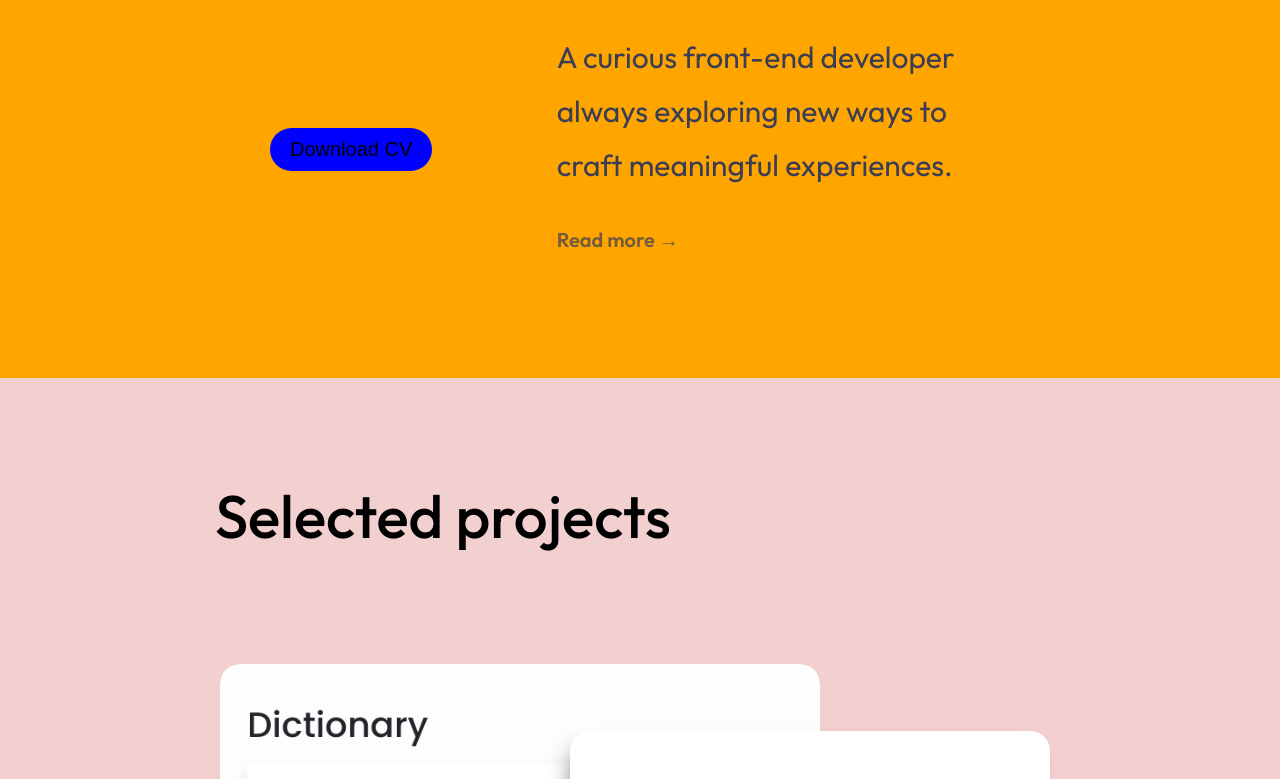
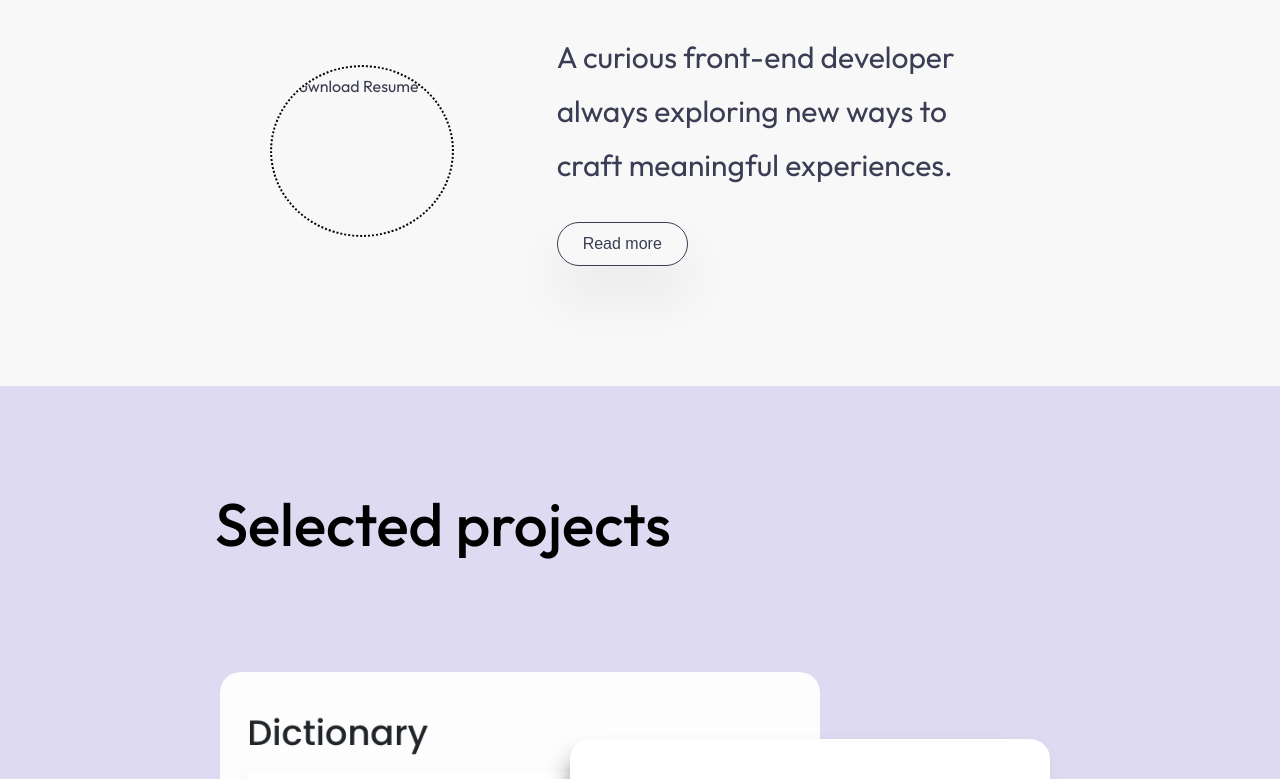
Before and after one commit to juliabacchi1/julia-portfolio, a React (Create React App) app: page / in a window 1280 px wide. Shown: the part 880-1659 px from the top of the page. Built offline with nearby package versions, Linux system fonts and the light colour scheme.

Commit message:
Added a css component to contact, changed the read more button, styled the page colors

```diff
--- a/src/components/Contact.js
+++ b/src/components/Contact.js
@@ -1,12 +1,15 @@
 import React from "react";
+import "../styles/Contact.css";
 
 function Contact() {
   return (
-    <div>
-      <p>Email: juliabacchi92@gmail.com</p>
-      <p>Socials:</p>
-      {/* PFormulário de contato aqui */}
-    </div>
+    <section className="Contact">
+      <div>
+        <p>Email: juliabacchi92@gmail.com</p>
+        <p>Socials:</p>
+        {/* Formulário de contato aqui */}
+      </div>
+    </section>
   );
 }
 
--- a/src/components/Hero.js
+++ b/src/components/Hero.js
@@ -8,10 +8,9 @@ function Hero() {
         <div className="Container-intro">
           <div>
             <div className="Download-cv">
-              <button>
-                <span>Download CV</span>
-                <div className="circle"></div>
-              </button>
+              <a href="#" className="primary-button">
+                Download Resume
+              </a>
             </div>
           </div>
           <div>
@@ -21,7 +20,7 @@ function Hero() {
             </h3>
             <div className="Read-more">
               <a href="#readmore">
-                <p>Read more →</p>
+                <button class="Button-read">Read more</button>
               </a>
             </div>
           </div>
--- /dev/null
+++ b/src/styles/Contact.css
@@ -0,0 +1,7 @@
+section .Contact {
+  background-color: #EBF5F3;
+  margin: 0 auto;
+  padding: 100px;
+}
+
+/* #E0EDFB */
--- a/src/styles/Hero.css
+++ b/src/styles/Hero.css
@@ -1,5 +1,5 @@
 section .Hero {
-  background-color: orange;
+  background-color: #f8f8f8;
   margin: 0 auto;
   padding: 100px;
 }
@@ -34,37 +34,56 @@ section .Hero {
   align-items: center;
 }
 
-.Read-more a {
-  text-decoration: none;
+button.Button-read {
+  background: transparent;
+  padding: 12px 25px;
+  border: 1px solid #3a3d53;
+  color: #3a3d53;
+  font-size: 16px;
+  font-weight: 500;
+  margin: 20px auto;
+  border-radius: 60px;
+  box-shadow: 0 30px 50px rgba(55, 50, 68, 0.08);
   position: relative;
-  opacity: 0.7; /* Começa com opacidade menor */
-  transition: top 0.3s ease, opacity 0.3s ease; /* Transições para o movimento e opacidade */
+  transition: 0.5s;
 }
 
-.Read-more p {
-  font-size: 20px;
-  font-weight: 600;
+button.Button-read:after {
+  content: "»";
+  position: absolute;
+  opacity: 0;
+  top: 12px;
+  right: -5px;
+  transition: 0.5s;
 }
 
-.Read-more a:hover {
-  transform: scale(1.1) translate(6px, -1px);
-  opacity: 1; /* Torna o link mais visível */
+button.Button-read:hover {
+  padding-right: 24px;
+  padding-left: 14px;
 }
 
-
-.Download-cv {
-  position: relative;
-  display: inline-block;
+button.Button-read:hover:after {
+  opacity: 1;
+  right: 10px;
 }
 
-.Download-cv button {
-  position: relative;
-  background: blue;
-  color: black;
-  border: none;
-  padding: 10px 20px;
-  font-size: 20px;
-  border-radius: 100px;
-  cursor: pointer;
-  overflow: hidden; /* Para esconder partes externas */
+.primary-button {
+  display: inline-block;
+  padding: 9px 15px;
+  background-color: transparent; /* Cor de fundo para o botão */
+  color: #3a3d53;
+  border: 2px solid black; /* Definição compacta da borda */
+  border-style: dotted;
+  width: 150px;
+	height: 150px;
+	border-radius: 50%;
+	overflow: hidden;
+  text-decoration: none;
 }
+
+/* Efeito no hover */
+.primary-button:hover {
+  background-position: 100% 50%; /* Move o ícone para a direita */
+  background-color: black; /* Altera o fundo no hover */
+  color: white; /* Muda a cor do texto */
+}
--- a/src/styles/Home.css
+++ b/src/styles/Home.css
@@ -4,7 +4,7 @@
   display: flex;
   justify-content: center;
   align-items: center;
-  background-color: #f5f5f5;
+  background-color: #F8F8F8;
 }
 
 .Container-wrapper {
--- a/src/styles/Navbar.css
+++ b/src/styles/Navbar.css
@@ -3,7 +3,7 @@ nav {
   justify-content: space-between;
   padding: 20px;
   color: black;
-  background-color: #f5f5f5;
+  background-color: #F8F8F8;
   align-items: center;
   transition: background-color 0.3s ease, height 0.3s ease; /* Transição suave */
   position: fixed; /* Fixa o nav no topo */
@@ -11,12 +11,12 @@ nav {
   left: 0;
   width: 100%;
   z-index: 10;
-  height: 80px; /* Altura inicial */
+  height: 40px; /* Altura inicial */
 }
 
 nav.sticky {
   background-color: none;
-  height: 40px; /* Altura quando rolar */
+  height: 10px; /* Altura quando rolar */
 }
 
 nav ul {
--- a/src/styles/Work.css
+++ b/src/styles/Work.css
@@ -1,5 +1,5 @@
 section .Work {
-  background-color: #f3d0d0;
+  background-color: #DDDAF2;
   margin: 0 auto;
   padding: 50px;
 }
```
